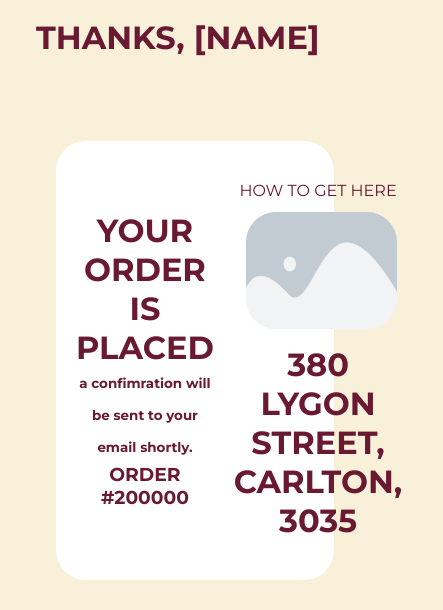
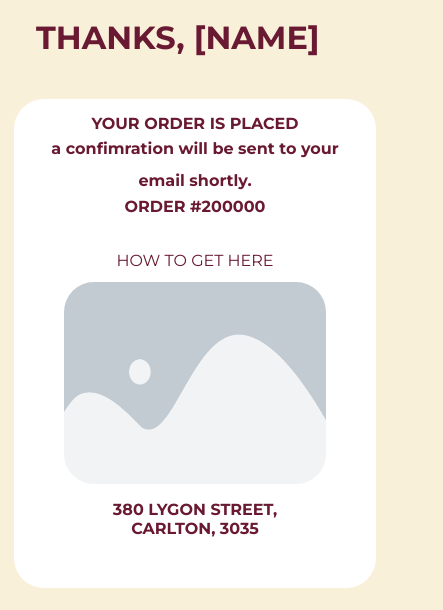
Before and after one commit to pbiggin/A3-Brunetti, a plain HTML site: page sites/order-sucess.html in a window 390 px wide. Shown: the part 175-785 px from the top of the page, 443 px wide, since content can reach past the window. Drawn offline with Linux system fonts and the light colour scheme.

Commit message:
fix mobile formatting for order sucess page

```diff
--- a/styles/molecules.css
+++ b/styles/molecules.css
@@ -609,6 +609,34 @@ a.standard-btn--alternate {
     padding: var(--space-md);
 }
 
+
+/** generated with copilot **/
+
+@media (max-width: 600px) {
+  .order-confirm {
+    grid-template-columns: 1fr;
+    padding: 15px;
+    margin: 10px;
+    max-width: 100%; /* Full width for smaller screens */
+  }
+
+  .order-confirm card {
+    margin-bottom: 15px;
+  }
+
+  .order-confirm h1,
+  .order-confirm h3,
+  .order-confirm p {
+    font-size: 1rem; /* Adjust font size for smaller screens */
+  }
+
+  .order-confirm img.direction-image {
+    max-width: 100%; /* Ensure the image scales properly */
+    height: auto;
+  }
+
+}
+
 .direction-image {
   margin: var(--space-sm);
   width: 90%;
```
